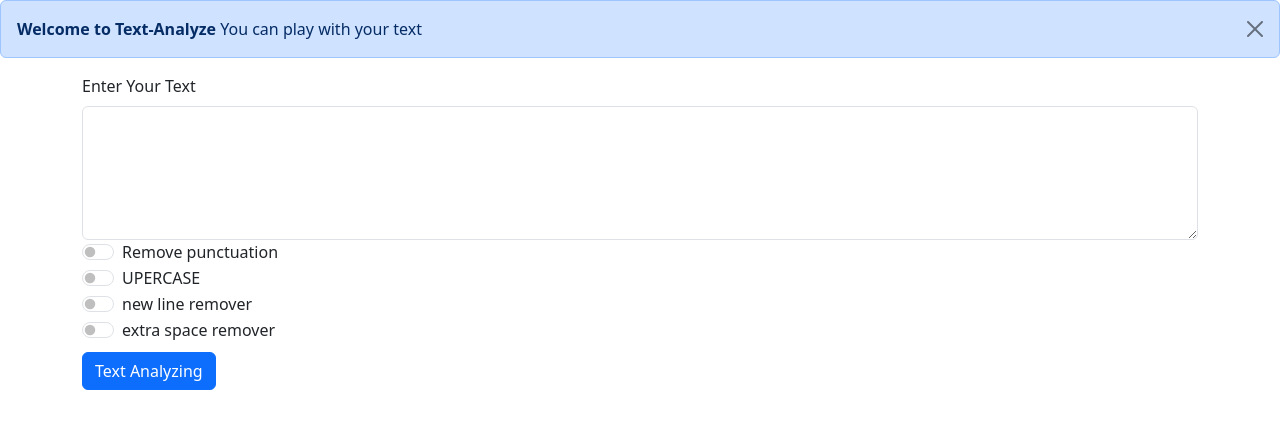
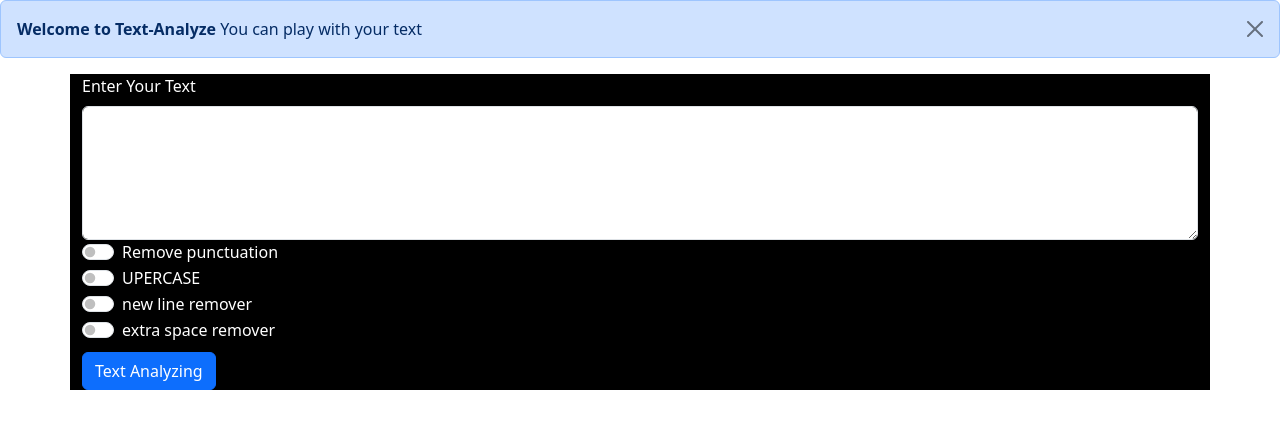
Before and after one commit to Ankana11/Text-Analyze, a Django app: page / in a window 1280 px wide. Shown: the part 56-485 px from the top of the page. Run offline with Django 4.2, Linux system fonts and the light colour scheme.

Commit message:
Update index.html

```diff
--- a/templates/index.html
+++ b/templates/index.html
@@ -43,7 +43,7 @@
         <button type="button" class="btn-close" data-bs-dismiss="alert" aria-label="Close"></button>
       </div>
 
-    <div class="container">
+    <div class="container bg-black text-white">
         <form action="analyze" method='post'> {% csrf_token %}
           <div class="mb-3">
             <label for="exampleFormControlTextarea1" class="form-label">Enter Your Text</label>
```
